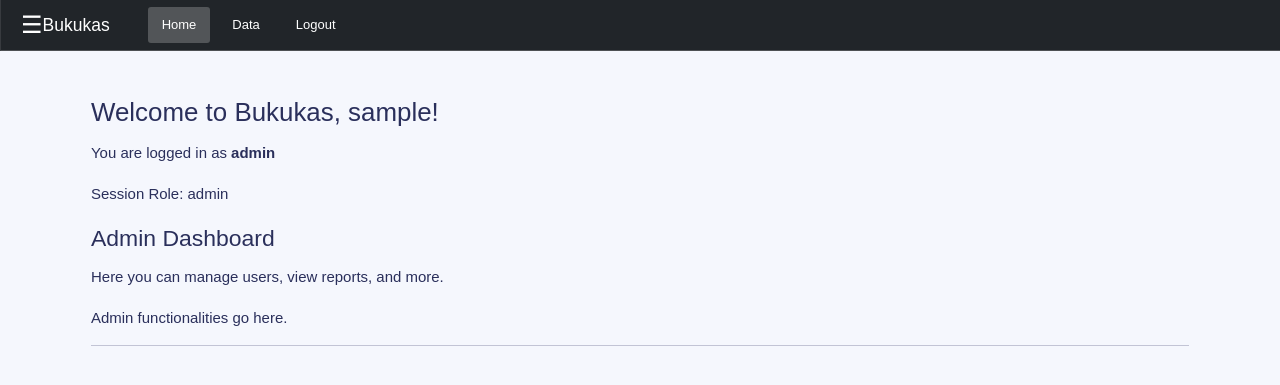
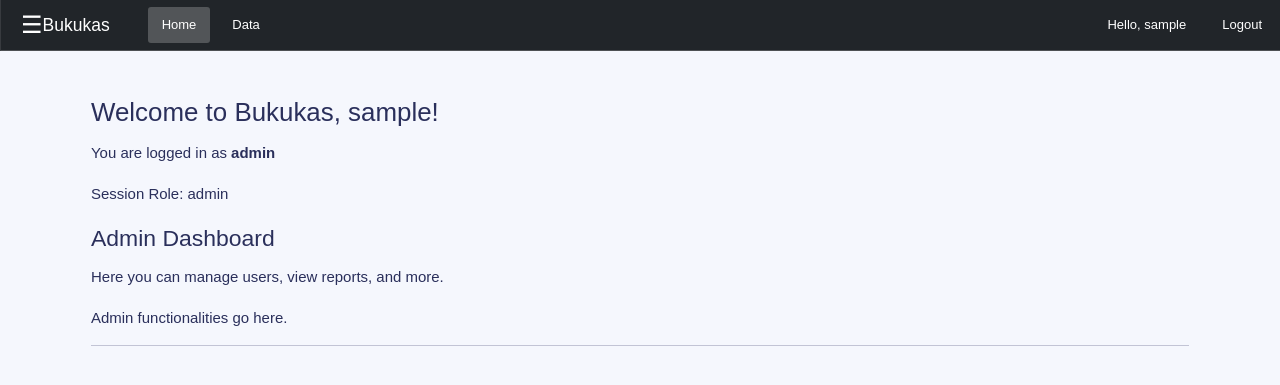
Before and after one commit to yunuslnk/bukukas, a Flask app: page / in a window 1280 px wide. Shown: the top 385 px of the page. Run offline with Flask 3, Linux system fonts and the light colour scheme; the visitor is signed in with stand-in values (Sample User, id 1); some libraries are stand-ins or nearby versions.

Commit message:
update navbar

```diff
--- a/templates/base.html
+++ b/templates/base.html
@@ -73,6 +73,12 @@
         .navbar-nav {
             margin-left: 20px;
         }
+        /* Sticky header */
+        .navbar {
+            position: sticky;
+            top: 0;
+            z-index: 1000; /* Ensure the header is above other content */
+        }
     </style>
 </head>
 <body>
@@ -91,6 +97,13 @@
                     <a class="nav-link" href="/data">Data</a>
                 </li>
                 {% endif %}
+            </ul>
+        </div>
+        <div class="d-grid gap-2 d-md-flex justify-content-md-end">
+            <ul class="navbar-nav ml-auto">
+                <li class="nav-item">
+                    <a class="nav-link" href="#">Hello, {{ username }}</a>
+                </li>
                 <li class="nav-item">
                     <a class="nav-link" href="/logout">Logout</a>
                 </li>
```
Also changed, not shown: templates/base copy.html (+7 -1 lines), templates/template.html (+42 -0 lines).
